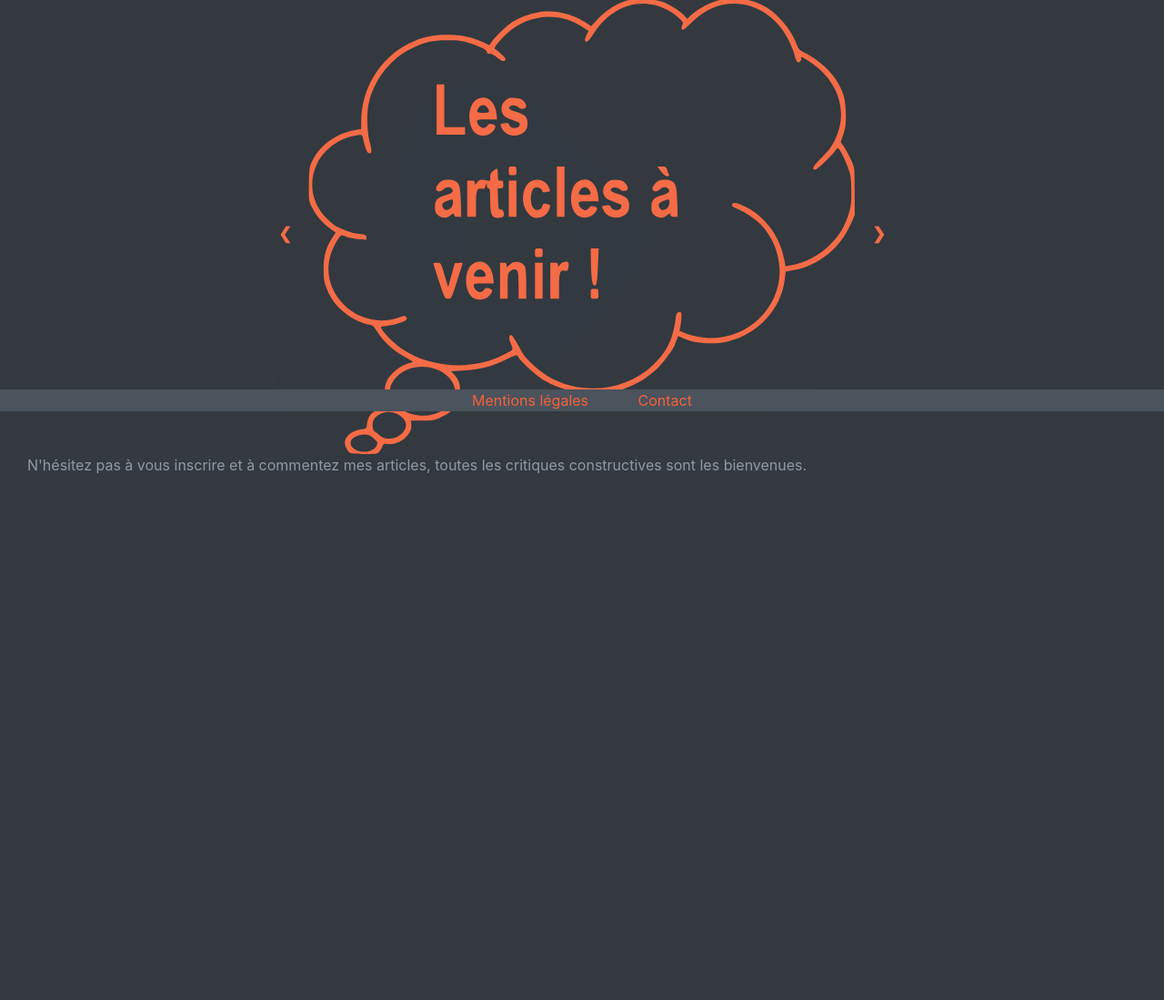
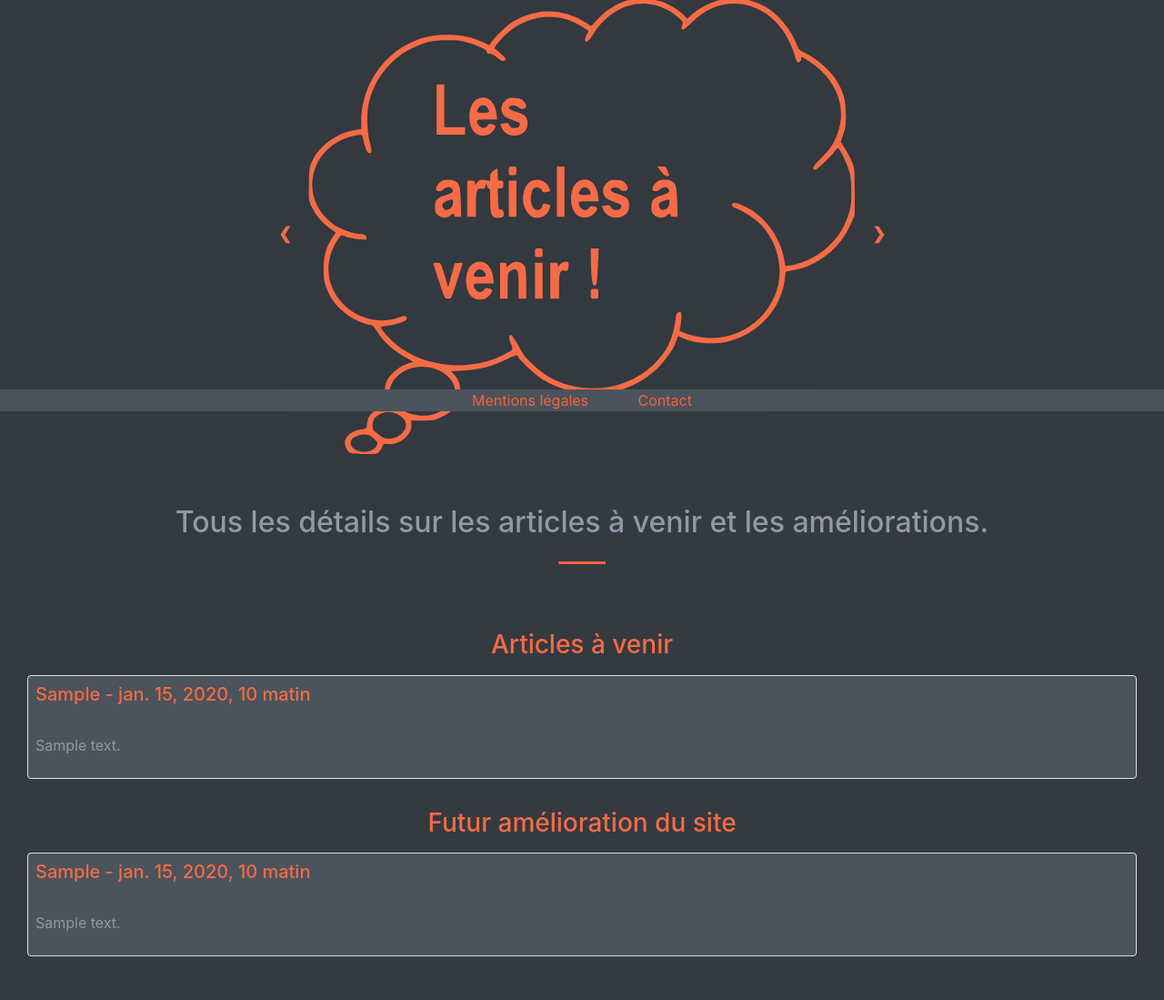
Before and after one commit to Frantz680/Site-elec, a Django app: page / in a window 1280 px wide. Shown: the part 348-1447 px from the top of the page at 91% size. Before the commit the page ends 868 px from the top, so only its background shows below. Run offline with Django 3.2, Linux system fonts and the light colour scheme; tables that the repository leaves empty hold one stand-in row (values such as "Sample post"); grey boxes marked "Sample" are stand-in pictures; some libraries are stand-ins or nearby versions.

Commit message:
Ajout home: Améliorations et future articles

```diff
--- a/home/models.py
+++ b/home/models.py
@@ -19,3 +19,13 @@ class ArticleNote(models.Model):
     id_sous_category = models.IntegerField(null=True, blank=True)
     note_contenu = models.IntegerField()
     date_added = models.DateTimeField(auto_now_add=True)
+
+class FutureArticles(models.Model):
+    user = models.CharField(max_length=150, blank=True, null=True)
+    contenu = models.TextField()
+    date_added = models.DateTimeField(auto_now_add=True)
+
+class Improved(models.Model):
+    user = models.CharField(max_length=150, blank=True, null=True)
+    contenu = models.TextField()
+    date_added = models.DateTimeField(auto_now_add=True)
--- a/home/templates/home/index.html
+++ b/home/templates/home/index.html
@@ -22,13 +22,15 @@
       </div>
     </div>
   </div>
+
   {% if user.is_superuser %}
 
-    <button type="button" class="btn btn-primary">Ajouter une image
-    <a href="{% url 'add_picture_carrousel' %}" role="button"></a>
-    </button>
+    <a href="{% url 'add_picture_carrousel' %}" class="btn btn-primary" role="button">
+      Ajouter une image
+    </a>
 
   {% endif %}
+
   <div id="carrousel">
     <ul style="list-style-type: none;">
       <li><img src="/static/image/slideshow/Les-articles-à-venir.svg" class="dimention_photo"></li>
@@ -39,9 +41,71 @@
     <a class="prev" onclick="plusSlides(-1)">&#10094;</a>
     <a class="next" onclick="plusSlides(1)">&#10095;</a>
   </div>
-  <div class="col-lg-12 text-clair">
-    N'hésitez pas à vous inscrire et à commentez mes articles, toutes les critiques constructives sont les bienvenues.
+
+  <div class="row align-items-center justify-content-center mt-5 text-center">
+    <div class="col-lg-12 align-self-baseline">
+      <p class="text-white-75 font-weight-light mb-2">
+      <h2 class="text-clair">Tous les détails sur les articles à venir et les améliorations.</h2>
+      </p>
+      <hr class="divider my-4" />
+    </div>
   </div>
+
+  {% if user.is_superuser %}
+
+    <a href="{% url 'add_future_article' %}" class="btn btn-primary mt-2" role="button">
+      Ajouter du contenu sur les articles à venir
+    </a>
+
+    <br>
+
+    <a href="{% url 'add_improved' %}" class="btn btn-primary mt-2" role="button">
+      Ajouter du contenu sur l'amélioration
+    </a>
+
+  {% endif %}
+
+  <div class="col-lg-12 mt-5">
+
+    <h3 class="text-center mt-2 title_orange">
+      Articles à venir
+    </h3>
+
+    {% for article_future in article_future.all %}
+
+    <div class="mt-3">
+        <div class="card border p-2 bg-dark-sombre">
+            <h5 class="text-clair title_orange">{{ article_future.user}} - {{ article_future.date_added}}</h5>
+            <br/>
+            <p class="text-clair">{{ article_future.contenu }}</p>
+        </div>
+    </div>
+
+    {% endfor %}
+
+    <br/>
+
+    <h3 class="text-center mt-2 title_orange">
+        Futur amélioration du site
+    </h3>
+
+    {% for improved in improved.all %}
+
+    <div class="mt-3">
+        <div class="card border p-2 bg-dark-sombre">
+            <h5 class="text-clair title_orange">{{ improved.user}} - {{ improved.date_added}}</h5>
+            <br/>
+            <p class="text-clair">{{ improved.contenu }}</p>
+        </div>
+    </div>
+
+    {% endfor %}
+
+    <br/>
+    <br>
+
+  </div>
+
 </div>
 
 {% endblock contenu %}
--- a/home/urls.py
+++ b/home/urls.py
@@ -2,7 +2,7 @@ from django.urls import path, include
 from django.conf.urls.static import static
 from django.conf import settings
 
-from home.views import home, add, add_cat, add_picture_carrousel, ml
+from home.views import home, add, add_cat, add_picture_carrousel, ml, add_improved, add_future_article
 
 urlpatterns = [
     path('', home, name='home'),
@@ -10,6 +10,8 @@ urlpatterns = [
     path('add_sous_cat/<slug:id_cat>/', add, name='add'),
     path('add_cat/', add_cat, name='add_cat'),
     path('add_picture/', add_picture_carrousel, name='add_picture_carrousel'),
+    path('add_improved/', add_improved, name='add_improved'),
+    path('add_future_article/', add_future_article, name='add_future_article'),
     path('articles/', include('articles.urls')),
     path('captcha/', include('captcha.urls')),
 ]
--- a/home/views.py
+++ b/home/views.py
@@ -3,8 +3,8 @@ from django.contrib import messages
 from django.http import HttpResponse
 
 from accounts.models import UserProfile
-from .forms import AddCategoryForm, AddCatForm, AddPictureCarrousel
-from .models import Sous_Category, Category, PictureCarrousel
+from .forms import AddCategoryForm, AddCatForm, AddPictureCarrousel, addImproved, addFutureArticles
+from .models import FutureArticles, Improved, Sous_Category, Category, PictureCarrousel
 
 # Create your views here.
 def request_user_avatar(request):
@@ -30,12 +30,15 @@ def home(request):
     sous_categorys = Sous_Category.objects.all()
     categorys = Category.objects.all()
 
+    improved = Improved.objects.all()
+    article_future = FutureArticles.objects.all()
+
     pictures = PictureCarrousel.objects.all()
 
     picture_user = request_user_avatar(request)
 
     return render(request, "home/index.html", {'sous_categorys': sous_categorys, 'picture_user': picture_user,
-    "categorys": categorys, "pictures": pictures})
+    "categorys": categorys, "pictures": pictures, 'improved': improved, 'article_future': article_future})
 
 def ml(request):
     """
@@ -111,3 +114,38 @@ def add_picture_carrousel(request):
         form = AddPictureCarrousel()
     return render(request, "home/add_picture_carrousel.html", {'form': form, 'picture_user': picture_user,
      'sous_categorys': sous_categorys, "categorys": categorys})
+
+def add_improved(request):
+
+    categorys = Category.objects.all()
+    sous_categorys = Sous_Category.objects.all()
+    improved = Improved.objects.all()
+
+    picture_user = request_user_avatar(request)
+
+    if request.method == 'POST':
+        form = addImproved(request.POST)
+        if form.is_valid():
+            form.save()
+            return redirect('home')
+    else:
+        form = addImproved()
+    return render(request, "home/add_improved.html", {'form': form, 'picture_user': picture_user,
+     'sous_categorys': sous_categorys, "categorys": categorys, 'improved': improved})
+
+def add_future_article(request):
+
+    categorys = Category.objects.all()
+    sous_categorys = Sous_Category.objects.all()
+
+    picture_user = request_user_avatar(request)
+
+    if request.method == 'POST':
+        form = addFutureArticles(request.POST)
+        if form.is_valid():
+            form.save()
+            return redirect('home')
+    else:
+        form = addFutureArticles()
+    return render(request, "home/add_future_articles.html", {'form': form, 'picture_user': picture_user,
+     'sous_categorys': sous_categorys, "categorys": categorys})
```
Also changed, not shown: home/forms.py (+31 -1 lines), home/templates/home/add_future_articles.html (added, +29 -0 lines), home/templates/home/add_improved.html (added, +29 -0 lines).
